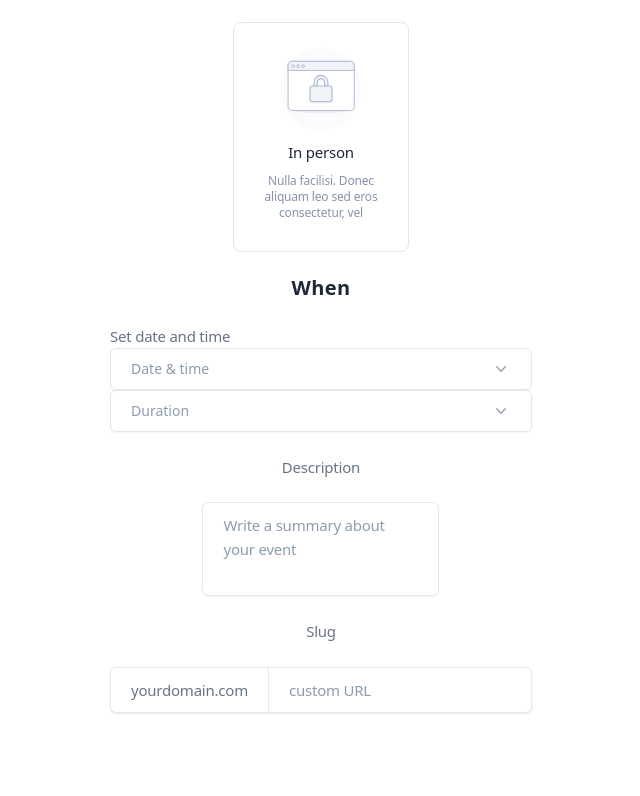
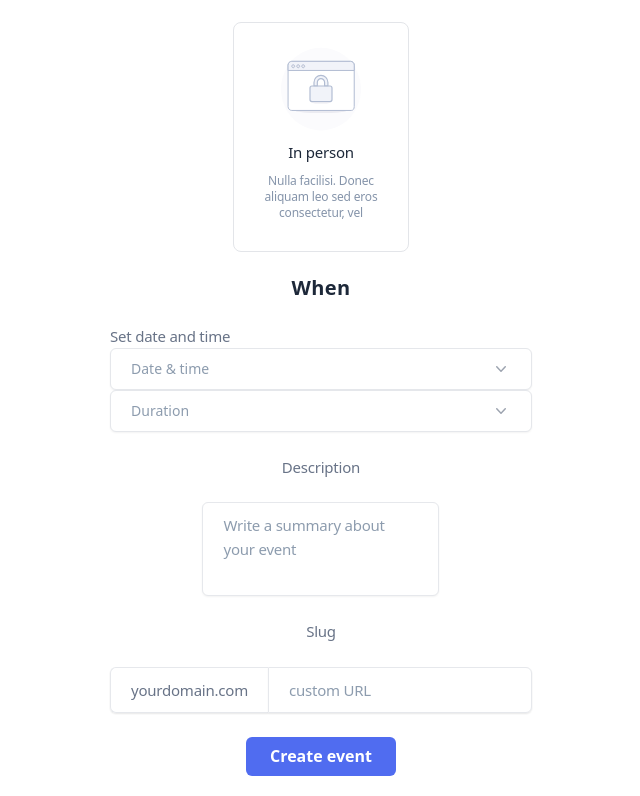
Before and after one commit to redtxai/event-form, a React (Create React App) app: page / in a window 1280 px wide. Shown: the part 525-1321 px from the top of the page, without its empty margins (319-959 px from the left). Before the commit the page ends 1258 px from the top, so only its background shows below. Built offline with nearby package versions, Linux system fonts and the light colour scheme.

Commit message:
Implements Button component

```diff
--- a/src/App.tsx
+++ b/src/App.tsx
@@ -1,4 +1,5 @@
 import './App.css';
+import Button from './components/button/Button';
 import DatePicker from './components/datepicker/DatePicker';
 import Input from './components/input/Input';
 import Label from './components/label/Label';
@@ -35,6 +36,8 @@ function App() {
         <Label htmlFor='custom-url' text='Slug'></Label>
         <br/>
         <URLComponent id='custom-url' name='custom-url' domain='yourdomain.com' placeholder='custom URL'></URLComponent>
+        <br/>
+        <Button text="Create event"></Button>
       </div>
     </div>
   )
--- /dev/null
+++ b/src/components/button/Button.tsx
@@ -0,0 +1,24 @@
+import { MouseEventHandler } from "react";
+
+type ButtonProps = {
+  text: string,
+  className?: string,
+  onClick?: MouseEventHandler<HTMLButtonElement>
+}
+
+const Button = ({ text, className, onClick }: ButtonProps) => {
+  return (
+    <button className={`
+      py-2.5 px-6
+      rounded-md bg-indigo-550
+      font-bold text-base
+      text-white
+      leading-4-07 ${className ? className : ''}`}
+      onClick={onClick}
+    >
+      {text}
+    </button>
+  )
+}
+
+export default Button;
--- a/src/styles.css
+++ b/src/styles.css
@@ -760,6 +760,10 @@ select {
   padding-left: 1rem;
   padding-right: 1rem;
 }
+.px-6 {
+  padding-left: 1.5rem;
+  padding-right: 1.5rem;
+}
 .pt-6 {
   padding-top: 1.5rem;
 }
@@ -769,6 +773,10 @@ select {
 .text-sm {
   font-size: 0.875rem;
   line-height: 1.25rem;
+}
+.text-base {
+  font-size: 1rem;
+  line-height: 1.5rem;
 }
 .text-xs {
   font-size: 0.75rem;
@@ -781,11 +789,11 @@ select {
 .font-normal {
   font-weight: 400;
 }
+.font-bold {
+  font-weight: 700;
+}
 .font-medium {
   font-weight: 500;
-}
-.font-bold {
-  font-weight: 700;
 }
 .font-semibold {
   font-weight: 600;
@@ -807,6 +815,10 @@ select {
 .text-gray-900 {
   --tw-text-opacity: 1;
   color: rgb(17 24 39 / var(--tw-text-opacity));
+}
+.text-white {
+  --tw-text-opacity: 1;
+  color: rgb(255 255 255 / var(--tw-text-opacity));
 }
 .opacity-0 {
   opacity: 0;
@@ -895,6 +907,9 @@ select {
 .leading-4-05 {
     line-height: 18px;
   }
+.leading-4-07 {
+    line-height: 19px;
+  }
 /********************************************************************************/
 /********************************* BORDER COLOR *********************************/
 /********************************************************************************/
@@ -915,6 +930,12 @@ select {
 /********************************************************************************/
 .max-w-xxs {
     max-width: 11em;
+  }
+/********************************************************************************/
+/******************************** BACKGROUND COLOR ******************************/
+/********************************************************************************/
+.bg-indigo-550 {
+    background-color: #506CF0;
   }
 .placeholder\:text-slate-450::placeholder {
     color: #8D9CAE;
--- a/src/tailwind.css
+++ b/src/tailwind.css
@@ -45,6 +45,10 @@
     line-height: 18px;
   }
 
+  .leading-4-07 {
+    line-height: 19px;
+  }
+
   /********************************************************************************/
   /********************************* BORDER COLOR *********************************/
   /********************************************************************************/
@@ -69,4 +73,11 @@
   .max-w-xxs {
     max-width: 11em;
   }
+
+  /********************************************************************************/
+  /******************************** BACKGROUND COLOR ******************************/
+  /********************************************************************************/
+  .bg-indigo-550 {
+    background-color: #506CF0;
+  }
 }
```
